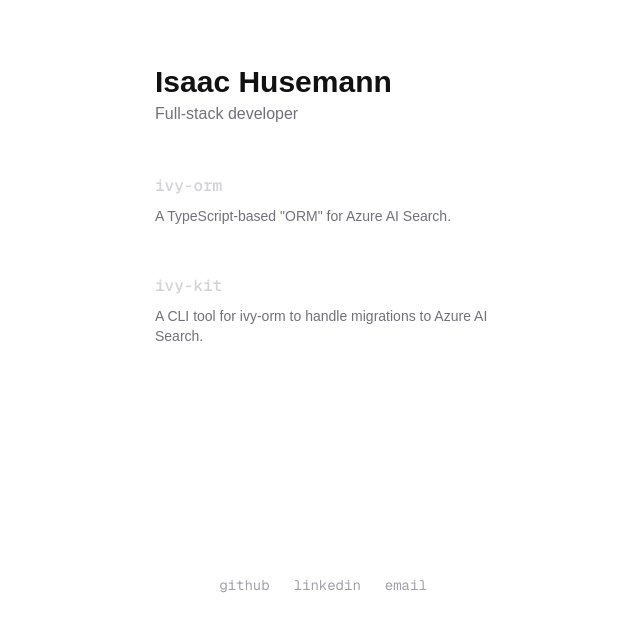
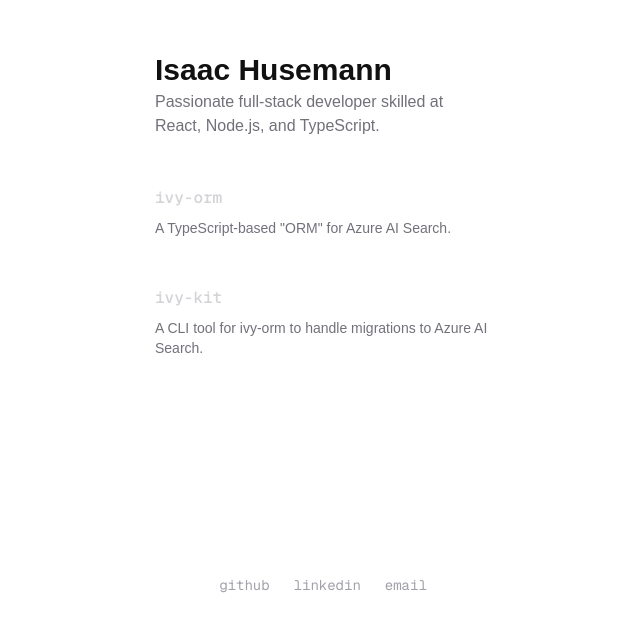
Before and after one commit to ihusemann/portfolio, a Next.js app: page / in a window 1280 px wide. Shown: the part 175-800 px from the top of the page, without its empty margins (317-957 px from the left). Built offline with nearby package versions, Linux system fonts and the light colour scheme.

Commit message:
update wording

```diff
--- a/app/page.tsx
+++ b/app/page.tsx
@@ -9,7 +9,8 @@
           <div className="px-6 pt-12">
             <h1 className="text-3xl font-semibold">Isaac Husemann</h1>
             <p className="text-base mt-0.5 text-zinc-500">
-              Full-stack developer
+              Passionate full-stack developer skilled at React, Node.js, and
+              TypeScript.
             </p>
           </div>
 
```
